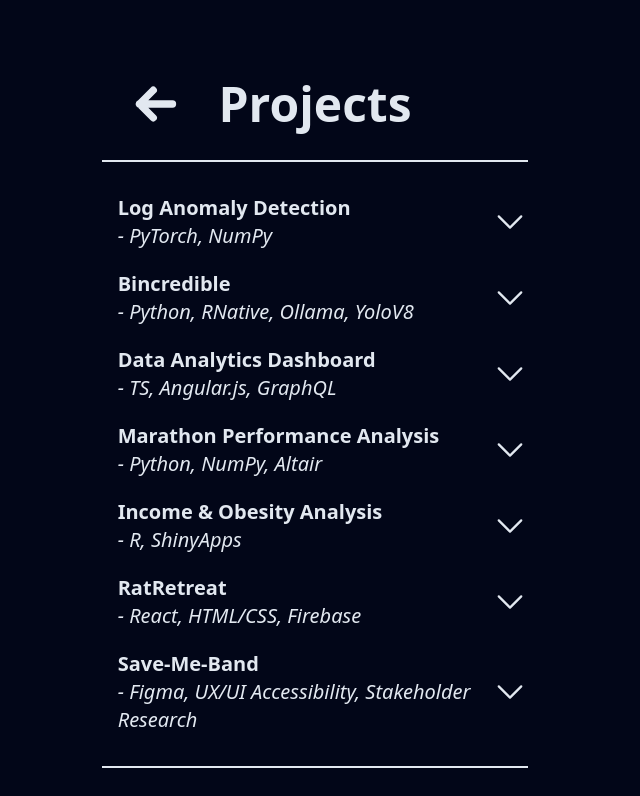
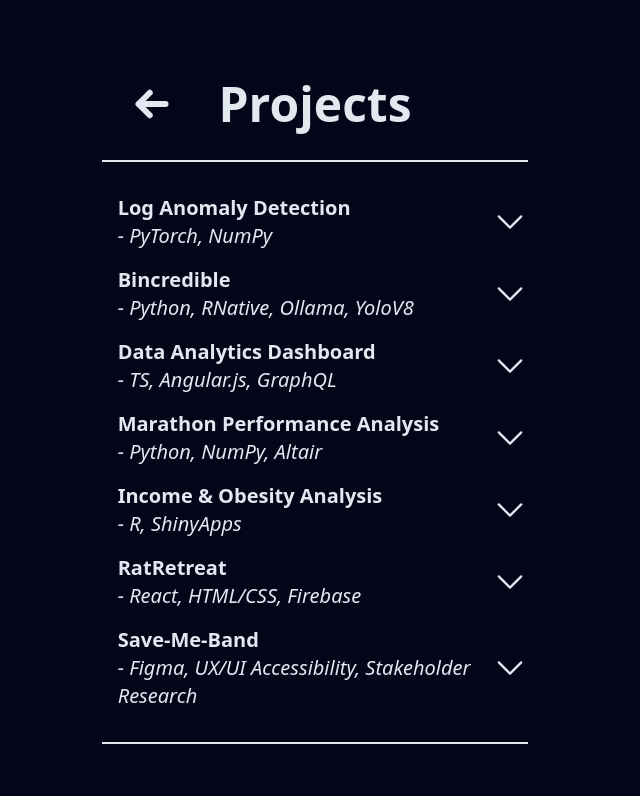
Before and after one commit to seanl26/portfolio, a React (Vite) app: page /projects in a window 1280 px wide. Shown: the top 796 px of the page, without its empty margins (325-965 px from the left). Built offline with nearby package versions, Linux system fonts and the light colour scheme.

Commit message:
finishing touches

```diff
--- a/src/pages/Projects.tsx
+++ b/src/pages/Projects.tsx
@@ -28,7 +28,7 @@
             viewBox="0 0 24 24"
             strokeWidth="4"
             stroke="currentColor"
-            className="h-8 w-8 sm:h-9 sm:w-9 md:h-10 md:w-10 lg:h-11 lg:w-11 hover:text-blue-300"
+            className="h-6 w-6 sm:h-7 sm:w-7 md:h-8 md:w-8 lg:h-9 lg:w-9 hover:text-blue-300"
           >
             <path
               strokeLinecap="round"
@@ -47,7 +47,7 @@
       {/* projects will go here */}
       <section className="flex flex-col relative mx-auto w-11/12 sm:w-3/4 md:w-7/12 lg:w-5/12 xl:w-2/6 space-y-5">
 
-        <div className="flex flex-col justify-start text-base sm:text-lg md:text-xl items-start pl-4 gap-5">
+        <div className="flex flex-col justify-start text-base sm:text-lg md:text-xl items-start pl-4 gap-4">
           <ProjectDiv
               id="LogDetection"
               title="Log Anomaly Detection"
```
